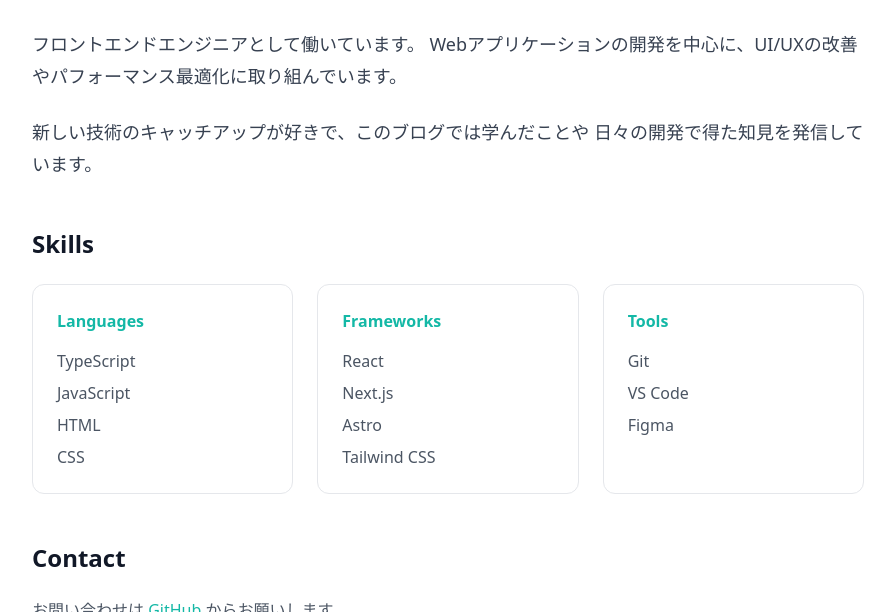
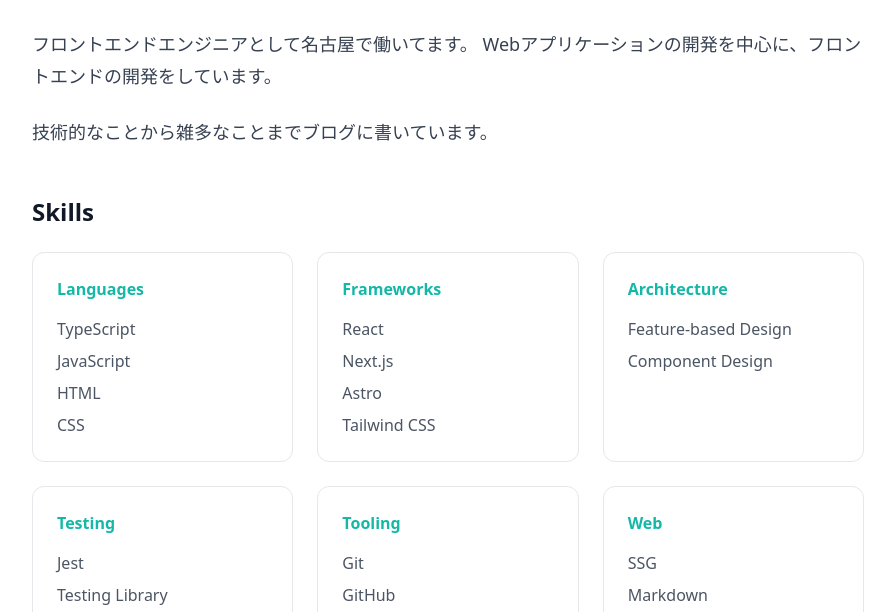
Before and after one commit to acc1iela/blog, an Astro site: page /about in a window 1280 px wide. Shown: the part 169-781 px from the top of the page, without its empty margins (192-1087 px from the left). Built offline with nearby package versions, Linux system fonts and the light colour scheme; Astro itself is replaced by a stand-in of ours.

Commit message:
update about infomation

```diff
--- a/src/pages/about.astro
+++ b/src/pages/about.astro
@@ -4,8 +4,12 @@ import BaseLayout from '@/layouts/BaseLayout.astro';
 const skills = [
   { category: 'Languages', items: ['TypeScript', 'JavaScript', 'HTML', 'CSS'] },
   { category: 'Frameworks', items: ['React', 'Next.js', 'Astro', 'Tailwind CSS'] },
-  { category: 'Tools', items: ['Git', 'VS Code', 'Figma'] },
-];
+  { category: 'Architecture', items: ['Feature-based Design', 'Component Design'] },
+  { category: 'Testing', items: ['Jest', 'Testing Library', 'Storybook'] },
+  { category: 'Tooling', items: ['Git', 'GitHub', 'ESLint', 'Prettier', 'Cursor'] },
+  { category: 'Web', items: ['SSG', 'Markdown', 'SEO Basics'] },
+]
+
 ---
 
 <BaseLayout title="About" description="Accioについて">
@@ -14,12 +18,11 @@ const skills = [
 
     <div class="prose prose-lg dark:prose-invert max-w-none mb-12">
       <p>
-        フロントエンドエンジニアとして働いています。
-        Webアプリケーションの開発を中心に、UI/UXの改善やパフォーマンス最適化に取り組んでいます。
+        フロントエンドエンジニアとして名古屋で働いてます。
+        Webアプリケーションの開発を中心に、フロントエンドの開発をしています。
       </p>
       <p>
-        新しい技術のキャッチアップが好きで、このブログでは学んだことや
-        日々の開発で得た知見を発信しています。
+        技術的なことから雑多なことまでブログに書いています。
       </p>
     </div>
 
```
